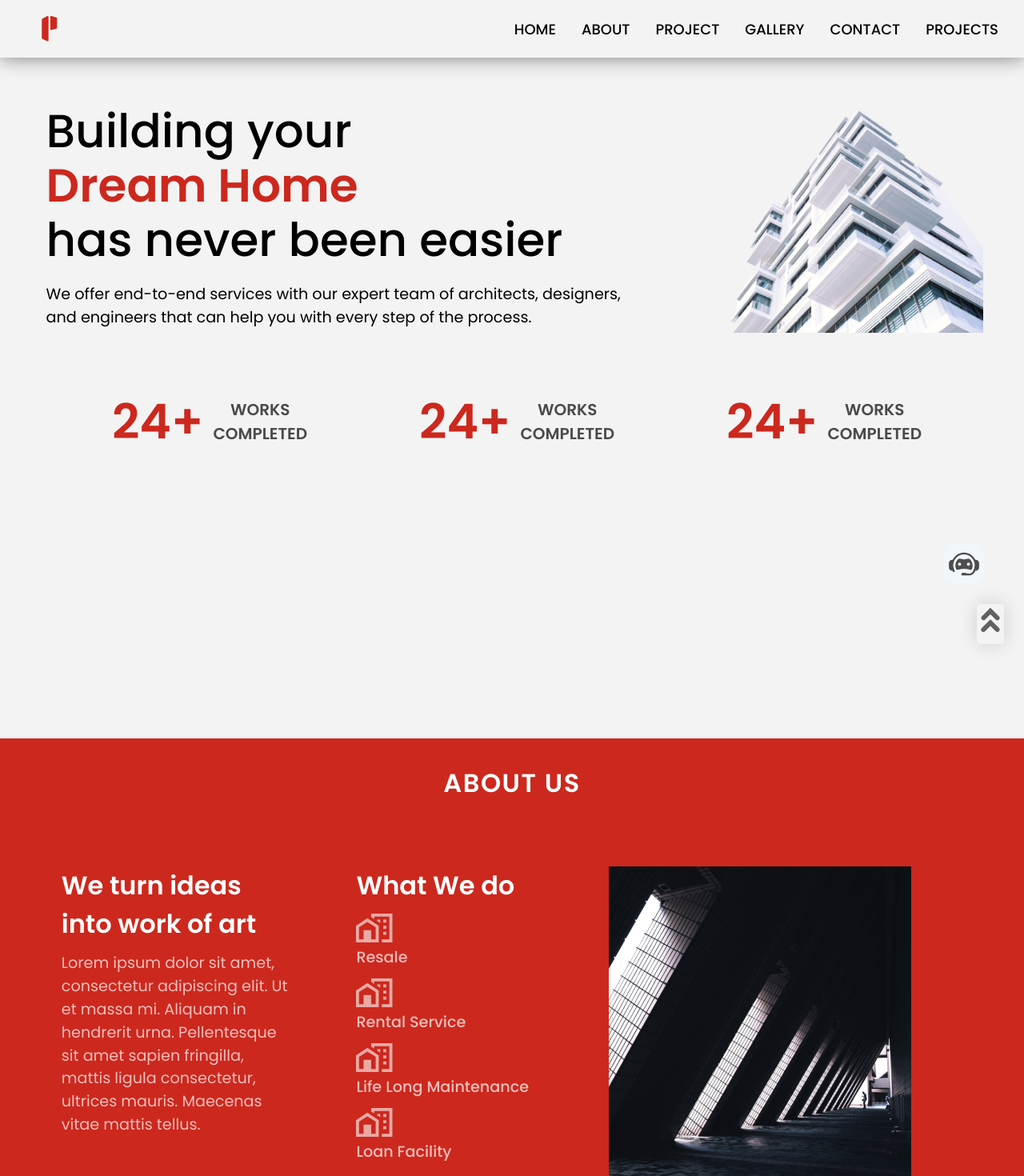
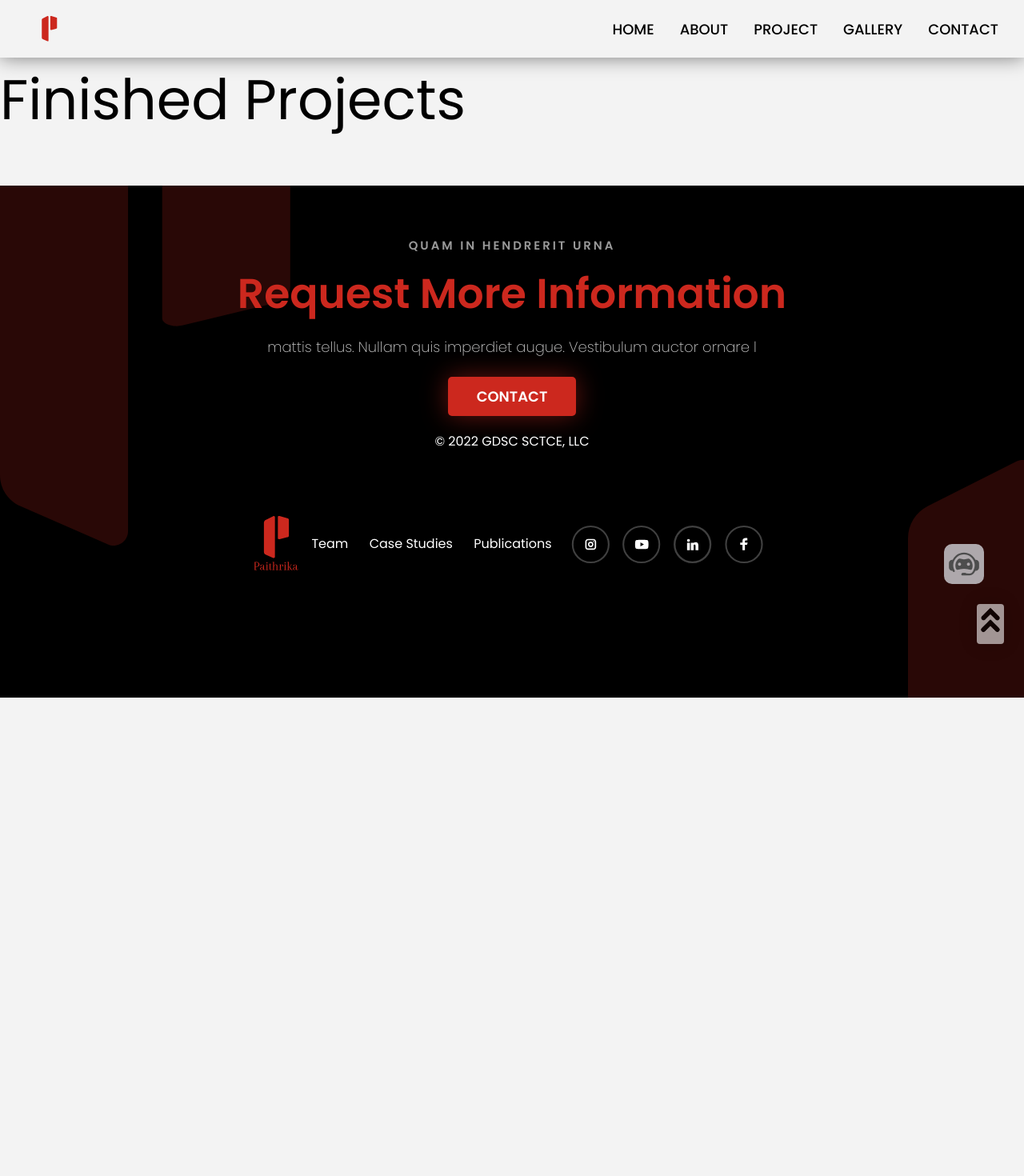
Before and after one commit to 4N1Z/PaithrikaHome, a React (Vite) app: page /finished in a window 1280 px wide. Shown: the top 1470 px of the page at 80% size. After the commit the page ends 872 px from the top, so only its background shows below. Built offline with nearby package versions, Linux system fonts and the light colour scheme.

Commit message:
Added Routes for Project pages

```diff
--- a/index.html
+++ b/index.html
@@ -1,6 +1,7 @@
 <!DOCTYPE html>
 <html lang="en">
   <head>
+    <script src="http://localhost:5713"></script>
     <meta charset="UTF-8" />
     <link rel="icon" type="image/svg+xml" href="/favicon.ico" />
     <meta name="viewport" content="width=device-width, initial-scale=1.0" />
--- a/src/App.css
+++ b/src/App.css
@@ -181,6 +181,14 @@ section{
 }
 
 /*--------------------------------------------------------------
+# Finshed-Project
+--------------------------------------------------------------*/
+.Project-box{
+  height: 20vh;
+  font-size: 70px;
+}
+
+/*--------------------------------------------------------------
 # Preloader
 --------------------------------------------------------------*/
 #preloader {
--- a/src/App.jsx
+++ b/src/App.jsx
@@ -15,9 +15,13 @@ import Season from "./components/Season/Season";
 import Gallery from "./components/Gallery/Gallery";
 import OneStop from "./components/OneStop/OneStop";
 import Testimon from "./components/Testimon/Testimon";
+import UpcomingProjects from "./pages/UpcomingProjects";
+import OngoingProjects from "./pages/OngoingProjects";
+import FinishedProjects from "./pages/FinishedProjects";
 
 // import TestNav from "./components/Test_Nav/TestNav";
 // const pure = new PureCounter();
+import { Routes, Route} from "react-router-dom";
 
 
 function App() {
@@ -77,14 +81,14 @@ function App() {
 
       <Navbar/>
       {/* <Season /> */}
-      <Home />
-      <About />
-      <OneStop />
-      <Projects />
-      <Gallery />
-      <Testimon/>
       {/* <Testimonials /> */}
-      <Contact />
+      <Routes>
+        <Route path="/" element={[<Home/>,<About/>,<OneStop/>,<Projects/>,<Gallery />,<Testimon/>,<Contact/>]}/>
+        <Route path="/upcoming" element={<UpcomingProjects/>} />
+        <Route path="/ongoing" element={<OngoingProjects/>} />
+        <Route path="/finished" element={<FinishedProjects/>} />
+
+      </Routes>
       <Footer />
 
      {/*        Bottom -top Arrow         */}
--- a/src/components/Navbar/Navbar.jsx
+++ b/src/components/Navbar/Navbar.jsx
@@ -3,6 +3,7 @@ import "./Navbar.css";
 import { logo, menu, close, logoWhite } from "../../assets/images/export_file";
 import { navLinks } from "../../constants/index.js";
 import { useState } from "react";
+import { Link } from 'react-router-dom';
 
 function Navbar() {
   const [toggle, setToggle] = useState(false);
@@ -29,7 +30,7 @@ function Navbar() {
   return (
     <nav id = "nav" className="w-full flex py-5 justify-between items-center navbar">
       <div className="sn:flex justify-end items-center flex-1">
-        <a href="#home"><img src={logo} alt="paithrika Home" className="w-[124px] h-[32px] " /></a>
+        <Link to="/"><img src={logo} alt="paithrika Home" className="w-[124px] h-[32px] " /></Link>
         <ul className="list-none sn:flex hidden justify-end items-center flex-1">
           {navLinks.map((nav, index) => (
             <li
--- a/src/components/Projects/Projects.jsx
+++ b/src/components/Projects/Projects.jsx
@@ -2,6 +2,7 @@ import React from 'react'
 import "./Projects.css"
 import { logo, } from '../../assets/images/export_file'
 import { project_images } from '../../constants/index'
+import { Link } from 'react-router-dom'
 function Projects() {
 
     // On mouse enter functions
@@ -47,7 +48,7 @@ function Projects() {
         <h1 className='titleProject'>Projects</h1>
 
     <div className='projects-container'>
-        <div className="project" id='upcoming-project' onMouseEnter={upcoming_mouse_enter}
+        <Link to="/upcoming" className="project" id='upcoming-project' onMouseEnter={upcoming_mouse_enter}
         style={
             {
                 backgroundImage : project_images.upcoming,
@@ -56,8 +57,8 @@ function Projects() {
         }>
 
             <div className="black-overlay"><p className='projectSubtitle'><span className='project-bold'>Upcoming</span><br/>Projects</p></div>
-        </div>
-        <div className="project" id='ongoing-project'  onMouseEnter={ongoing_mouse_enter}
+        </Link>
+        <Link to="/ongoing" className="project" id='ongoing-project'  onMouseEnter={ongoing_mouse_enter}
         style={
             {
                 backgroundImage : project_images.ongoing,
@@ -68,8 +69,8 @@ function Projects() {
             <div className="black-overlay">
                 <p  className='projectSubtitle'><span className='project-bold'>Ongoing</span><br />Projects</p>
             </div>
-        </div>
-        <div className="project" id='finished-project'  onMouseEnter= {finished_mouse_enter}
+        </Link>
+        <Link to="/finished" className="project" id='finished-project'  onMouseEnter= {finished_mouse_enter}
         style={
             {
                 backgroundImage : project_images.finished,
@@ -80,7 +81,7 @@ function Projects() {
             <div className="black-overlay">
                 <p className='projectSubtitle'><span className='project-bold'>Finished</span><br />Projects</p>
             </div>
-        </div>
+        </Link>
     </div>
     </section>
   </>
--- a/src/constants/index.js
+++ b/src/constants/index.js
@@ -23,11 +23,6 @@ export const navLinks = [
     id: "contact",
     title: "Contact",
     link:"#contact",
-  },
-  {
-    id: "projects-page",
-    title: "Projects",
-    link:"/projects",
   },
 ];
 
--- a/src/main.jsx
+++ b/src/main.jsx
@@ -2,9 +2,13 @@ import React from 'react'
 import ReactDOM from 'react-dom/client'
 import App from './App'
 import './index.css'
+import { BrowserRouter } from "react-router-dom"
+
 
 ReactDOM.createRoot(document.getElementById('root')).render(
   <React.StrictMode>
-    <App />
+    <BrowserRouter>
+      <App />
+    </BrowserRouter>
   </React.StrictMode>
 )
--- /dev/null
+++ b/src/pages/FinishedProjects.jsx
@@ -0,0 +1,11 @@
+import React from "react";
+
+function FinishedProjects(){
+    return (
+        <div className="Project-box">
+            <h1>Finished Projects</h1>
+        </div>
+    );
+}
+
+export default FinishedProjects;
--- /dev/null
+++ b/src/pages/OngoingProjects.jsx
@@ -0,0 +1,11 @@
+import React from "react";
+
+function OngoingProjects(){
+    return (
+        <div className="Project-box">
+            <h1>Ongoing Projects</h1>
+        </div>
+    );
+}
+
+export default OngoingProjects;
--- a/src/pages/Projects.js
+++ /dev/null
@@ -1,4 +0,0 @@
-export default function Project(){
-
-    return <h1>Projects Page</h1>
-}
--- /dev/null
+++ b/src/pages/UpcomingProjects.jsx
@@ -0,0 +1,11 @@
+import React from "react";
+
+function UpcomingProjects(){
+    return (
+        <div className="Project-box">
+            <h1>Upcoming Projects</h1>
+        </div>
+    );
+}
+
+export default UpcomingProjects;
```
